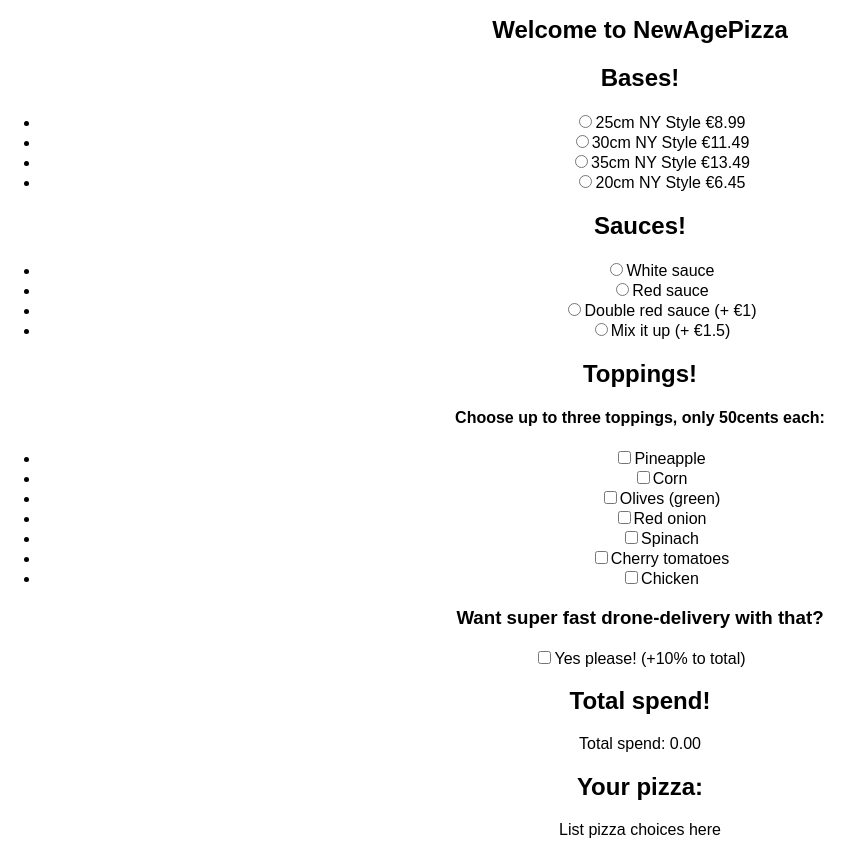
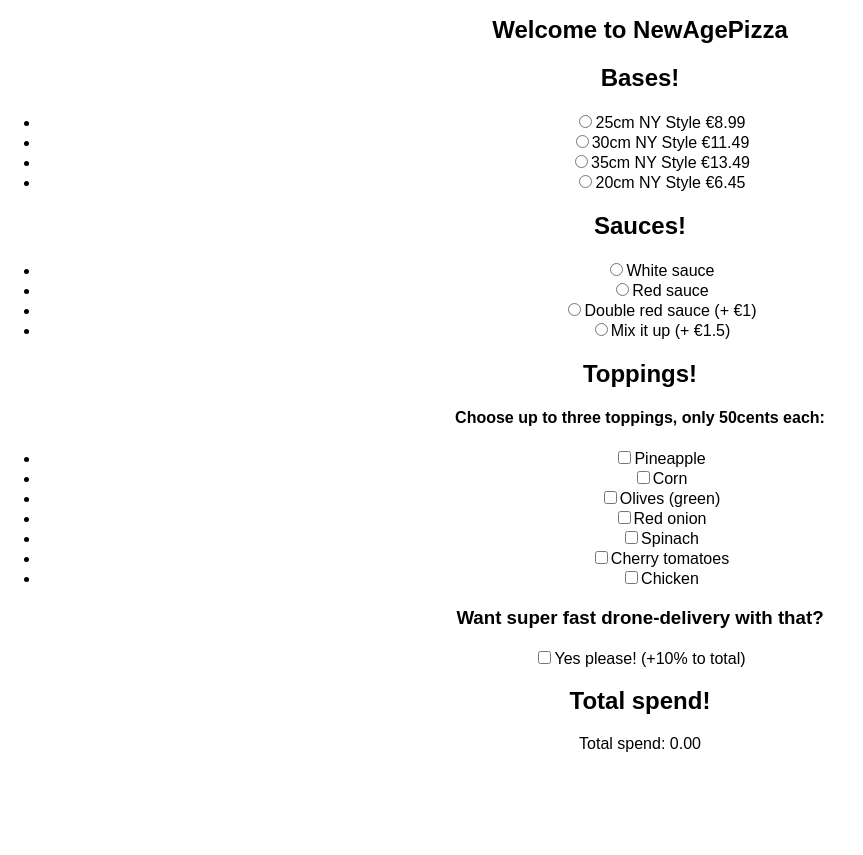
Before and after one commit to adapass182/pizza-form, a React (Create React App) app: page / in a window 1280 px wide. Shown: the whole page, without its empty margins (0-863 px from the left). After the commit the page ends 800 px from the top, so only its background shows below. Built offline with nearby package versions, Linux system fonts and the light colour scheme.

Commit message:
finished functionality, commit before (maybe) working on styling

```diff
--- a/src/components/Base.jsx
+++ b/src/components/Base.jsx
@@ -9,7 +9,7 @@
 
     handleChange = (event) => {
         this.props.addBase(event.target.value)
-      }
+    }
 
     render() {
 
--- a/src/components/PizzaCart.jsx
+++ b/src/components/PizzaCart.jsx
@@ -43,8 +43,6 @@
                 </form>
                 <h2>Total spend!</h2>
                 <p className="total">Total spend: {this.calculateTotal(this.props.total)}</p>
-                <h2>Your pizza:</h2>
-                <p className="selection">List pizza choices here</p>
             </div>
         )
     }
```
